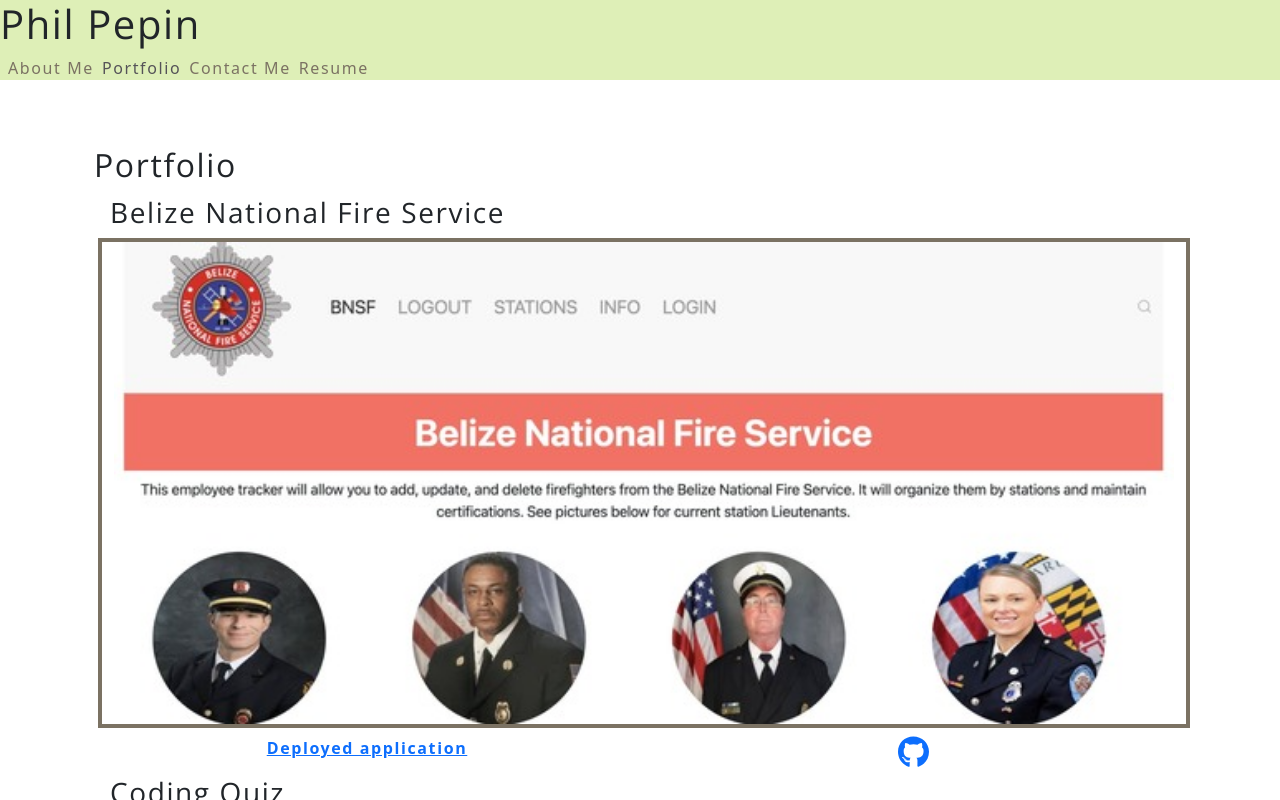
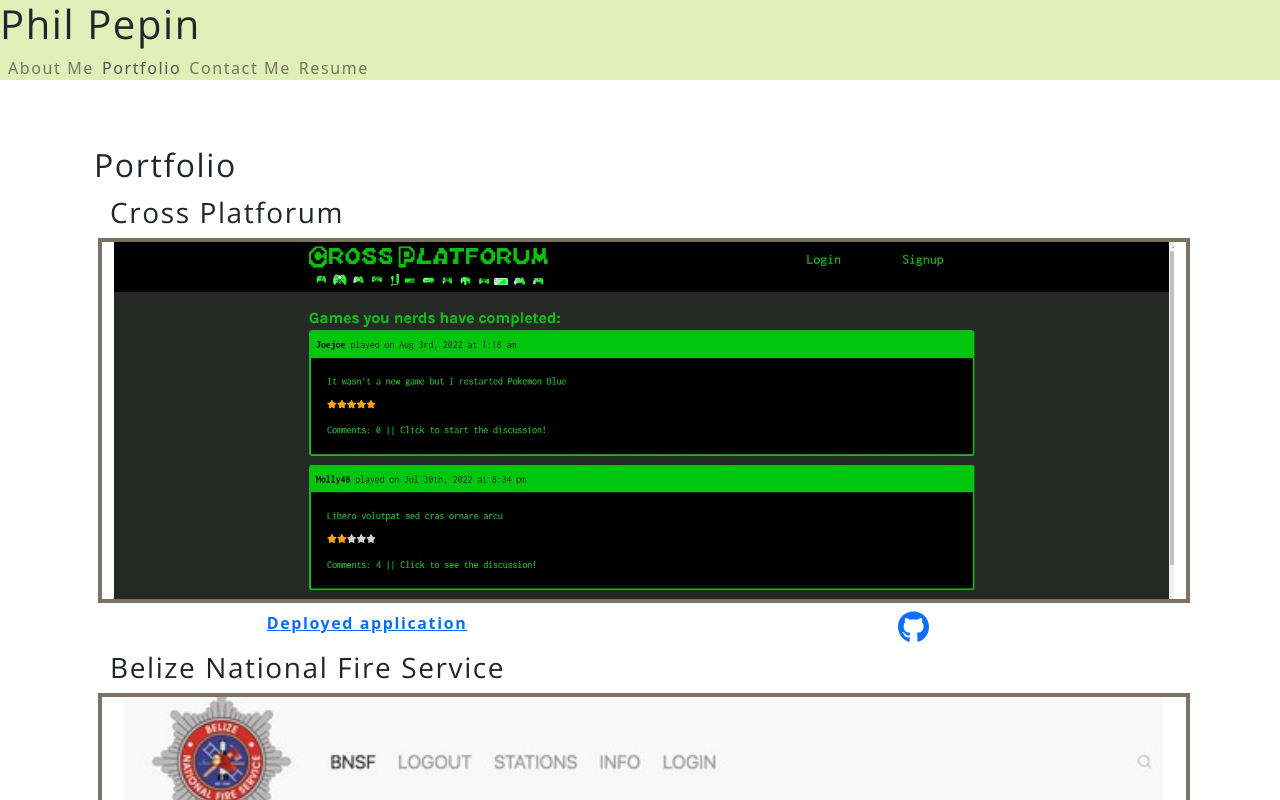
Before and after one commit to ppepin34/react-portfolio, a React (Create React App) app: page / in a window 1280 px wide. Both pictures are taken after a click on the item "Portfolio". Shown: the top 800 px of the page. Built offline with nearby package versions, Linux system fonts and the light colour scheme.

Commit message:
added crossplatforum

```diff
--- a/src/components/Project/index.js
+++ b/src/components/Project/index.js
@@ -10,33 +10,45 @@
     // list of projects to be rendered
     const [projects] = useState([
         {
+            name: 'Cross Platforum',
+            github: 'Jefid/cross-platforum',
+            asset: 'crossplatforum',
+            deploy: 'https://infinite-mesa-70815.herokuapp.com/'
+        },
+        {
             name: 'Belize National Fire Service',
-            github: 'fire-dept',
+            github: 'ppepin34/fire-dept',
+            asset: 'fire-dept',
             deploy: 'https://belize-fire-dept.herokuapp.com/'
         },
         {
             name: 'Coding Quiz',
-            github: 'coding-quiz',
+            github: 'ppepin34/coding-quiz',
+            asset: 'coding-quiz',
             deploy: 'https://ppepin34.github.io/coding-quiz/'
         },
         {
             name: 'Weather Dashboard',
-            github: 'weather-dashboard',
+            github: 'ppepin34/weather-dashboard',
+            asset: 'weather-dashboard',
             deploy: 'https://ppepin34.githhub.io/weather-dashboard'
         },
         {
             name: 'Work Day Scheduler',
-            github: 'work-day-scheduler',
+            github: 'ppepin34/work-day-scheduler',
+            asset: 'work-day-scheduler',
             deploy: 'https://ppepin34.github.io/work-day-scheduler/'
         },
         {
             name: 'Note Taker',
-            github: 'note-taker',
+            github: 'ppepin34/note-taker',
+            asset: 'note-taker',
             deploy: 'https://express-challenge-ppp.herokuapp.com/'
         },
         {
             name: 'MongoDB Social Media Back-end',
-            github: 'mongo-social-media-challenge',
+            github: 'ppepin34/mongo-social-media-challenge',
+            asset: 'mongo-social-media-challenge',
             deploy: 'https://youtu.be/fHjsdPPgswc'
         }
     ]);
@@ -51,7 +63,7 @@
                         </Row>
                         <Row>
                             <img
-                                src={require(`../../assets/portfolio/${project.github}.jpg`)}
+                                src={require(`../../assets/portfolio/${project.asset}.jpg`)}
                                 alt={project.name}
                                 key={project.name}
                                 className="m-1 project-border"
@@ -60,7 +72,7 @@
                         <Row>
                             <Col className="text-center m-1"> <a href={project.deploy} target="_blank" rel="noreferrer">Deployed application  </a> </Col>
                             <Col className="text-center m-1">
-                                <a href={`https://github.com/ppepin34/${project.github}`} target="_blank" rel="noreferrer">
+                                <a href={`https://github.com/${project.github}`} target="_blank" rel="noreferrer">
                                     <FontAwesomeIcon icon={faGithub} size="2xl" />
                                 </a>
                             </Col>
```
Also changed, not shown: src/assets/portfolio/crossplatforum.jpg (added), 8 other files (tests, documents, lock files or other folders).
